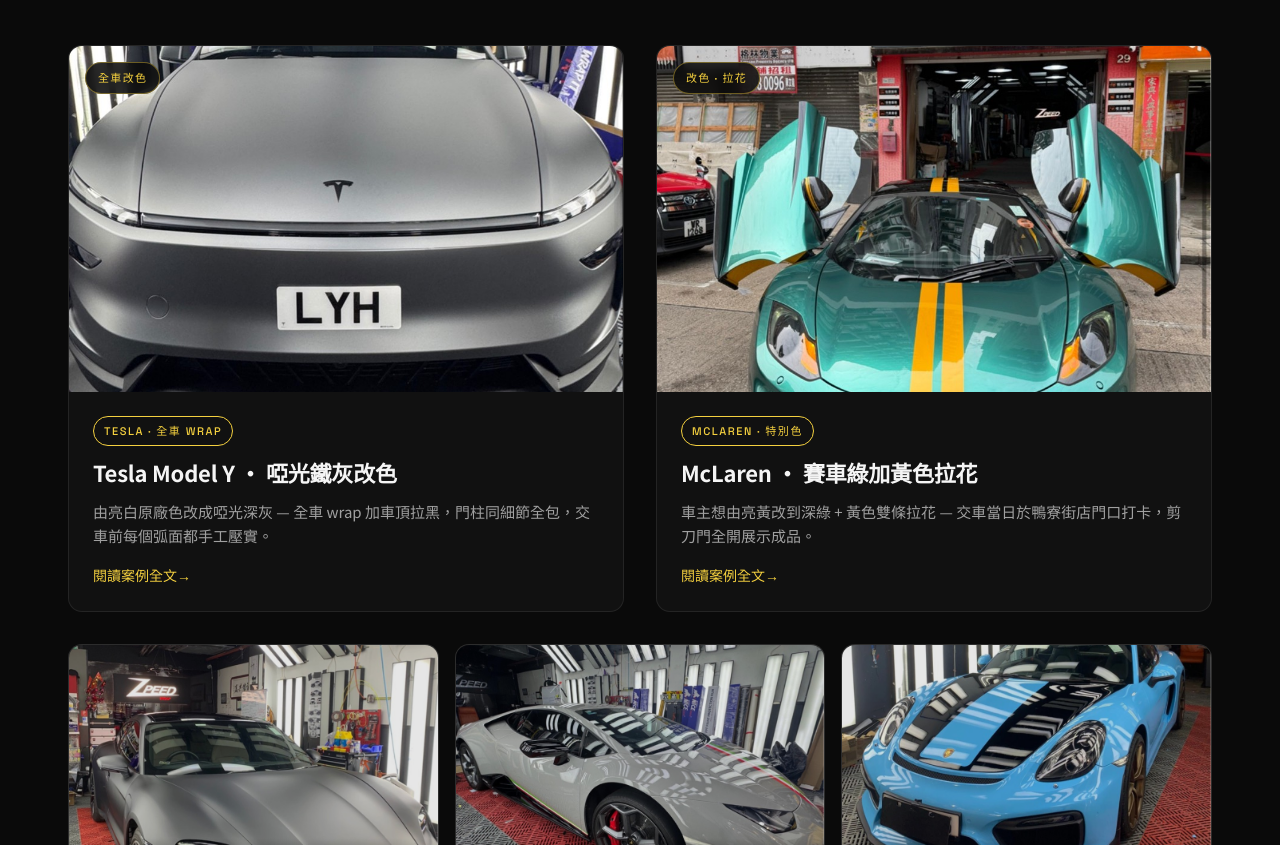
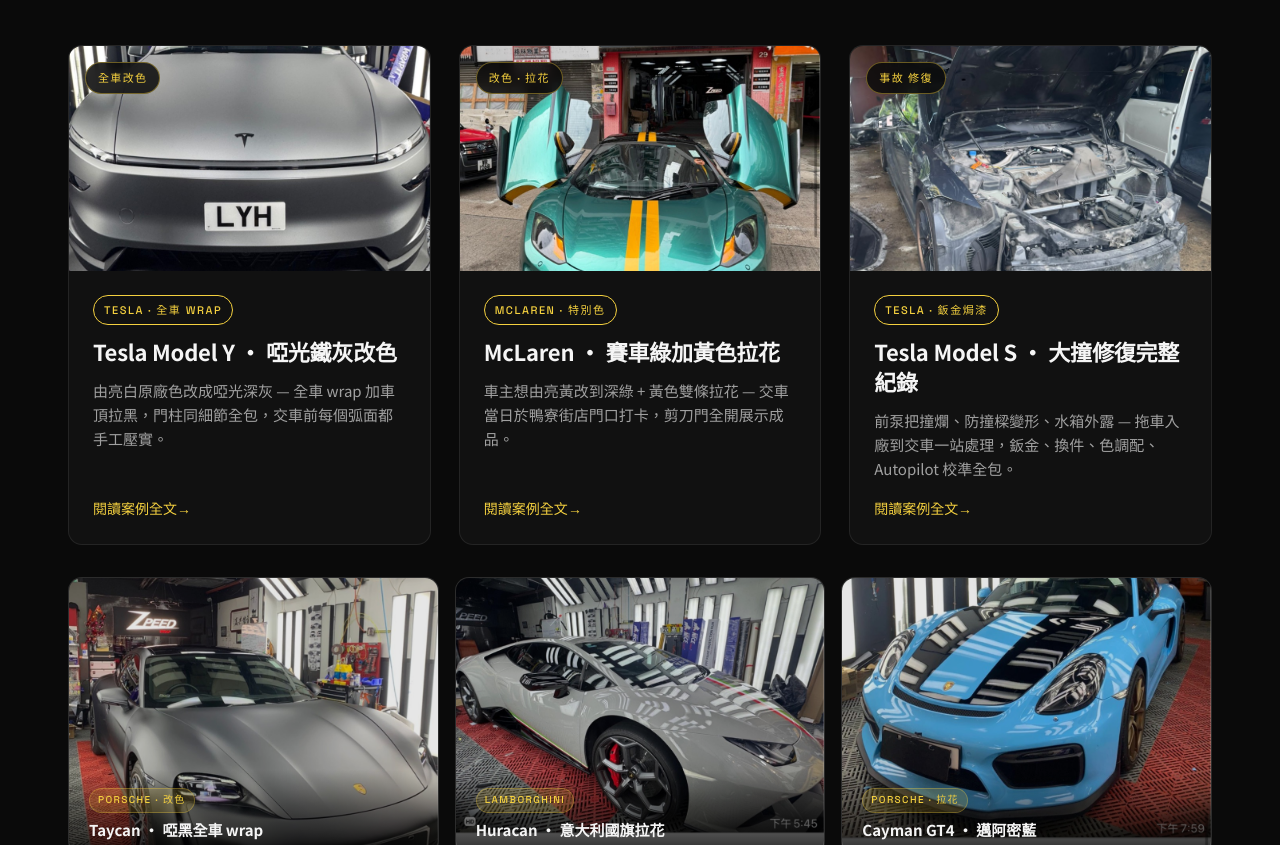
Before and after one commit to zpaint88-dot/lucaslo, a plain HTML site: page index.html in a window 1280 px wide. Shown: the part 3116-3961 px from the top of the page. Drawn offline with Linux system fonts and the light colour scheme.

Commit message:
Add Tesla Model S crash-restoration as 3rd featured case on homepage showcase (3-col grid desktop)

```diff
--- a/index.html
+++ b/index.html
@@ -272,6 +272,19 @@
         <h3><a href="/blog/mclaren-racing-green-stripes">McLaren · 賽車綠加黃色拉花</a></h3>
         <p>車主想由亮黃改到深綠 + 黃色雙條拉花 — 交車當日於鴨寮街店門口打卡，剪刀門全開展示成品。</p>
         <a class="case-more" href="/blog/mclaren-racing-green-stripes">閱讀案例全文<span class="arrow"> →</span></a>
+      </div>
+    </article>
+
+    <article class="case-card case-card-featured">
+      <a class="case-visual" href="/blog/tesla-model-s-crash-restoration" aria-label="閱讀 Tesla Model S 大撞修復案例">
+        <img src="/images/real/model-s-crash/02-hood-open.jpg" alt="Tesla Model S 大撞拆件見骨 — ZPAINT 事故車修復" loading="lazy">
+        <span class="case-badge">事故 修復</span>
+      </a>
+      <div class="case-body">
+        <span class="case-tag">Tesla · 鈑金焗漆</span>
+        <h3><a href="/blog/tesla-model-s-crash-restoration">Tesla Model S · 大撞修復完整紀錄</a></h3>
+        <p>前泵把撞爛、防撞樑變形、水箱外露 — 拖車入廠到交車一站處理，鈑金、換件、色調配、Autopilot 校準全包。</p>
+        <a class="case-more" href="/blog/tesla-model-s-crash-restoration">閱讀案例全文<span class="arrow"> →</span></a>
       </div>
     </article>
   </div>
--- a/styles.css
+++ b/styles.css
@@ -804,8 +804,8 @@
 /* ======= SHOWCASE (merged: cases + works + gallery) ======= */
 .showcase-featured{
   display:grid;
-  grid-template-columns:repeat(2,1fr);
-  gap:32px;
+  grid-template-columns:repeat(3,1fr);
+  gap:28px;
   margin-top:48px;
 }
 .showcase-featured .case-card{position:relative}
@@ -892,10 +892,15 @@
   flex-wrap:wrap;
 }
 
+@media (max-width:1100px) and (min-width:721px){
+  .showcase-featured{grid-template-columns:repeat(2,1fr);gap:24px}
+}
 @media (max-width:900px){
-  .showcase-featured{grid-template-columns:1fr;gap:24px}
   .showcase-gallery{grid-template-columns:repeat(2,1fr);gap:12px}
   .showcase-featured .case-body h3{font-size:19px}
+}
+@media (max-width:720px){
+  .showcase-featured{grid-template-columns:1fr;gap:24px}
 }
 @media (max-width:520px){
   .showcase-gallery{grid-template-columns:1fr}
```
